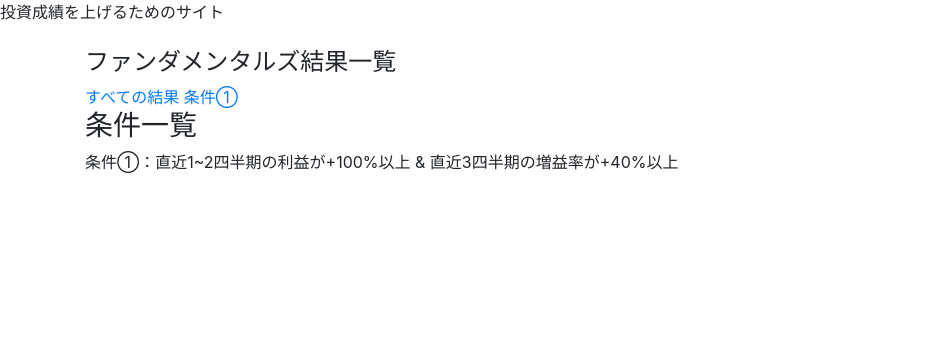
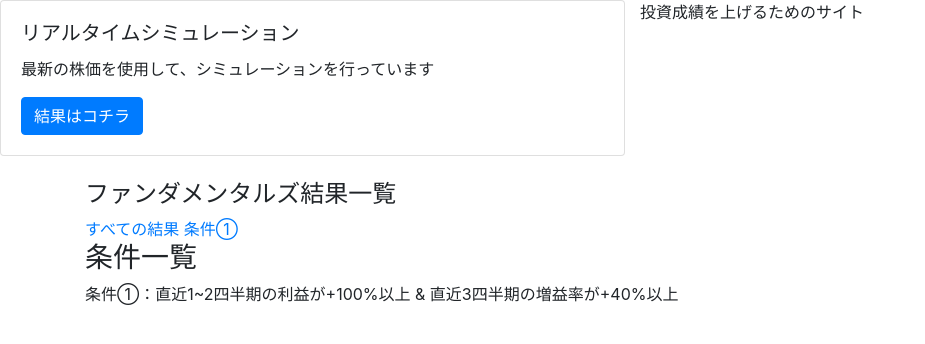
Before and after one commit to masa-rock/test210515, a Django app: page /fanda/ in a window 1280 px wide. Shown: the part 56-400 px from the top of the page, without its empty margins (0-925 px from the left). Run offline with Django 3.2, Linux system fonts and the light colour scheme; some libraries are stand-ins or nearby versions.

Commit message:
bootstrap test

```diff
--- a/test_app/templates/test_app/base.html
+++ b/test_app/templates/test_app/base.html
@@ -12,6 +12,16 @@
         <nav class="navbar navbar-expand-lg navbar-dark bg-dark">
             <a class="navbar-brand" href="/">弥富投資分析サイト</a>
         </nav>
+        <div class="row">
+            <div class="col-sm-6">
+              <div class="card">
+                <div class="card-body">
+                  <h5 class="card-title">リアルタイムシミュレーション</h5>
+                  <p class="card-text">最新の株価を使用して、シミュレーションを行っています</p>
+                  <a href="{% url 'test_app:real' %}" class="btn btn-primary">結果はコチラ</a>
+                </div>
+              </div>
+            </div>
         <p>投資成績を上げるためのサイト</p>
         <!-- <img src="{% static 'test_app/dash.png'%}" width="300" height="300"> -->
         <div class="container mt-4">
```
